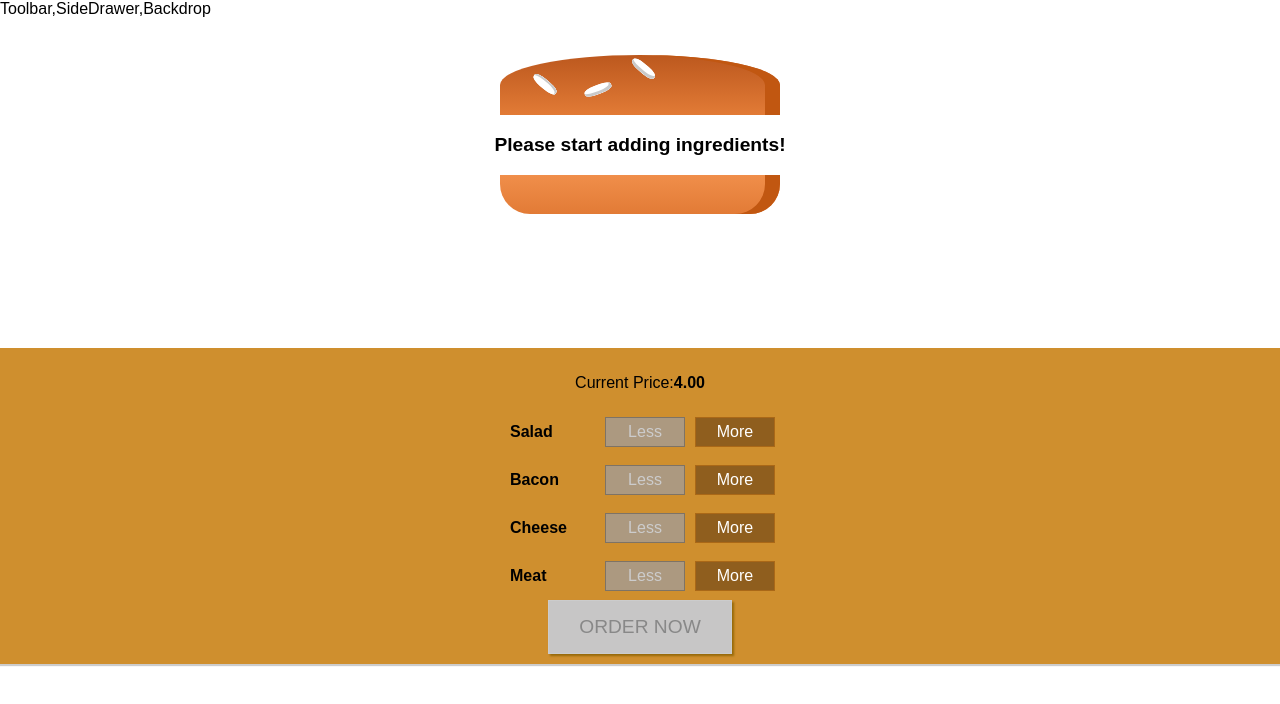
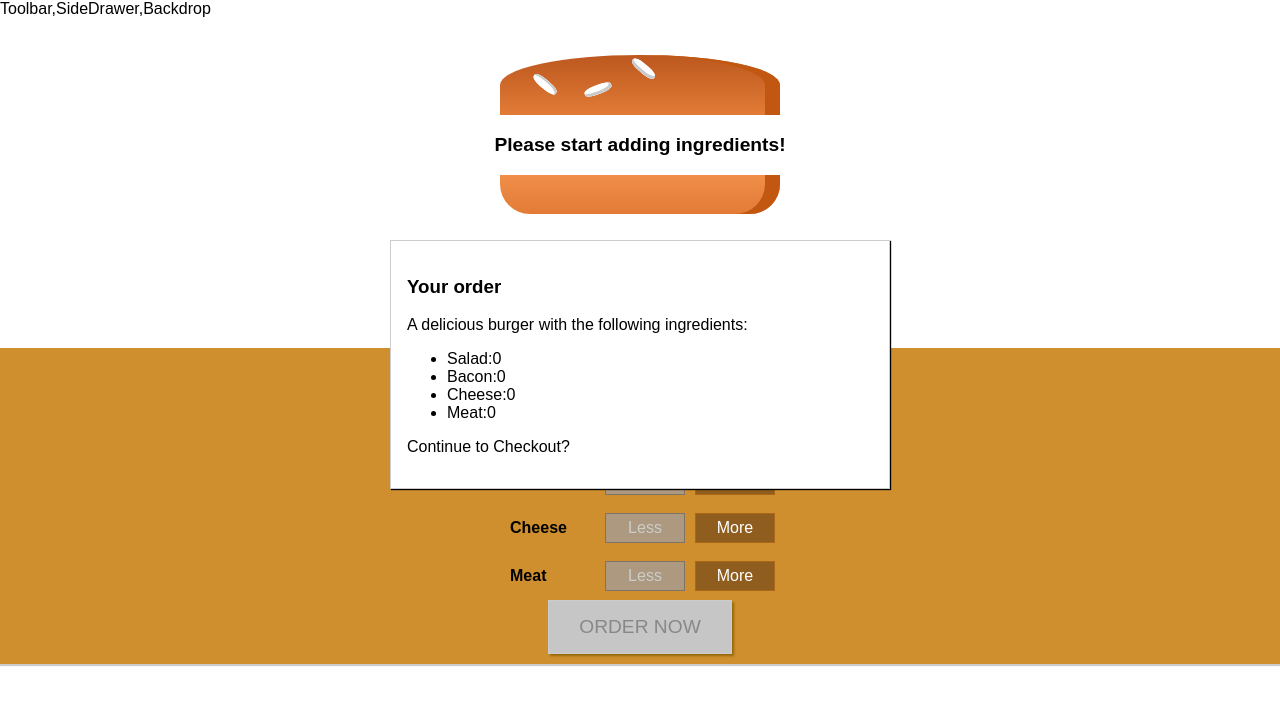
Before and after one commit to NiedzwiedzGit/burger-builder, a React app: page / in a window 1280 px wide. Shown: the top 704 px of the page. Built offline with nearby package versions, Linux system fonts and the light colour scheme.

Commit message:
Creating the Order Summary Modal

```diff
--- /dev/null
+++ b/src/components/Burger/OrderSummary/OrderSummary.js
@@ -0,0 +1,25 @@
+import React from "react";
+import Aux from '../../../hoc/Auxiliary';
+const orderSummary = (props) => {
+    const indredientSummary = Object.keys(props.ingredients).map(igKey => {
+        return (
+            <li key={igKey}>
+                <span style={{ textTransform: 'capitalize' }}>{igKey}</span>
+                :{props.ingredients[igKey]}
+            </li>)
+    });
+
+    return (
+        <Aux>
+            <h3>Your order</h3>
+            <p>A delicious burger with the following ingredients:</p>
+            <ul>
+                {indredientSummary}
+            </ul>
+            <p>Continue to Checkout?</p>
+        </Aux>
+    );
+
+};
+
+export default orderSummary;
--- /dev/null
+++ b/src/components/UI/Modal/Modal.css
@@ -0,0 +1,20 @@
+.Modal {
+    position: fixed;
+    z-index: 500;
+    background-color: white;
+    width: 70%;
+    border: 1px solid #ccc;
+    box-shadow: 1px 1px 1px black;
+    padding: 16px;
+    left: 15%;
+    top: 30%;
+    box-sizing: border-box;
+    transition: all 0.3s ease-out;
+}
+
+@media (min-width: 600px) {
+    .Modal {
+        width: 500px;
+        left: calc(50% - 250px);
+    }
+}
--- /dev/null
+++ b/src/components/UI/Modal/Modal.js
@@ -0,0 +1,8 @@
+import React from 'react';
+import classes from './Modal.css';
+const modal = (props) => (
+    <div className={classes.Modal}>
+        {props.children}
+    </div>
+);
+export default modal;
--- a/src/containers/BurgerBuilder/BurgerBuilder.js
+++ b/src/containers/BurgerBuilder/BurgerBuilder.js
@@ -2,6 +2,8 @@ import React, { Component } from 'react';
 import Aux from '../../hoc/Auxiliary';
 import Burger from '../../components/Burger/Burger';
 import BuildControls from '../../components/Burger/BuildControls/BuildControls';
+import Modal from '../../components/UI/Modal/Modal';
+import OrderSummary from '../../components/Burger/OrderSummary/OrderSummary';
 const INGREDIENT_PRICES = {
     salad: 0.5,
     cheese: 0.4,
@@ -20,7 +22,6 @@ class BurgerBuilder extends Component {
         purchasable: false
     }
     updatePurchaseState(ingredients) {
-
         const sum = Object.keys(ingredients).map(igKey => {
             return ingredients[igKey]
         }).reduce((sum, el) => {
@@ -69,6 +70,9 @@ class BurgerBuilder extends Component {
         }
         return (
             <Aux>
+                <Modal>
+                    <OrderSummary ingredients={this.state.ingredients} />
+                </Modal>
                 <Burger ingredients={this.state.ingredients} />
                 <BuildControls
                     ingredientAdded={this.addIngredientHandler}
```
Also changed, not shown: src/components/UI/Backdrop/Backdrop.js (added).
